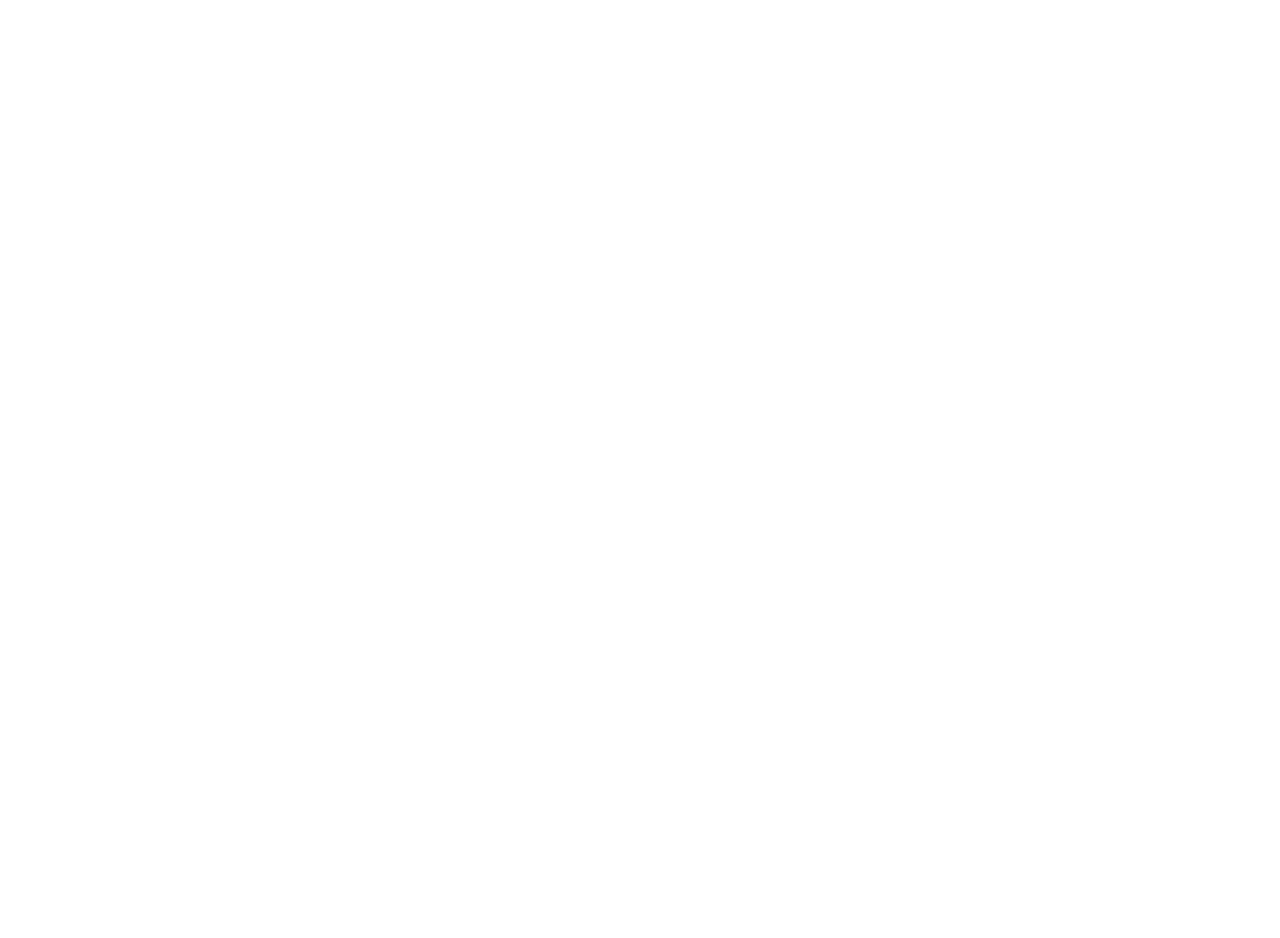
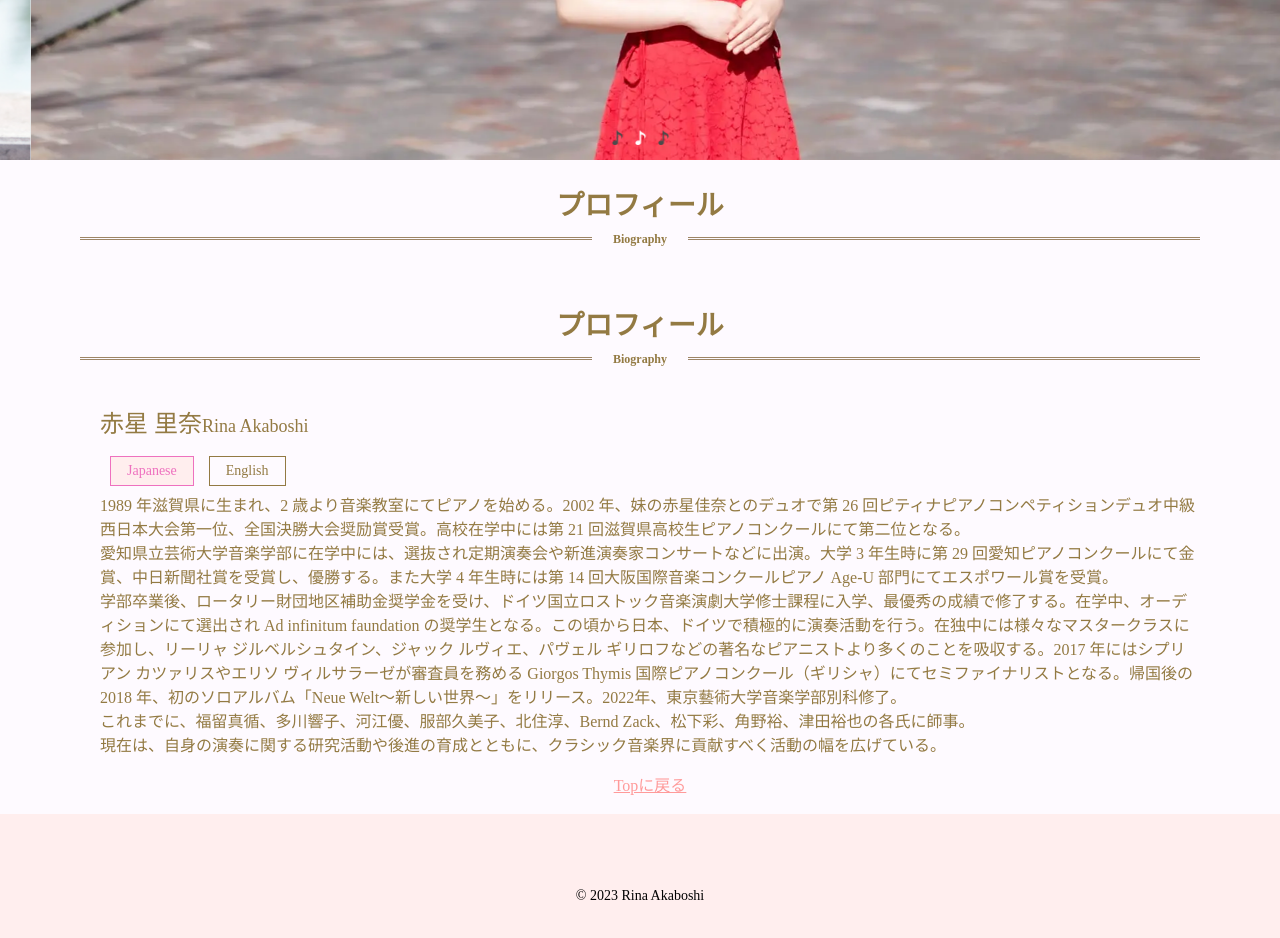
Before and after one commit to Koheibass/ruban-studio, a Next.js app: page /biography in a window 1280 px wide. Before the commit this address had no page. Shown: the part 440-1378 px from the top of the page. Before the commit the page ends 800 px from the top, so only its background shows below. Built offline with nearby package versions, Linux system fonts and the light colour scheme.

Commit message:
プロフィールページを作成、Linkエラー
Co-authored-by: Coji Mizoguchi <coji@techtalk.jp>

```diff
--- a/components/AppNav.jsx
+++ b/components/AppNav.jsx
@@ -1,4 +1,3 @@
-import Link from 'next/link'
 import { HeaderLeft } from './Header/HeaerLeft'
 import { HeaderMenu } from './Header/HeaderMenu'
 import { HeaderIcon } from './Header/HeaderIcon'
--- /dev/null
+++ b/components/Media.jsx
@@ -0,0 +1,15 @@
+
+export const Media = ({ media }) => {
+    return (<div key={media.id}>
+        <div class="top-movie" data-video-id={media.videoId}>
+            <img alt="video" class="top-movie3" src={media.thumbnailURL} width="100%" />
+            <div class="movie-play">
+                <img src="/icon/playmovie.svg" width="20%" class="movie-play3" />
+            </div>
+        </div>
+        <div class="individual-videos">
+            {media.title}
+        </div>
+    </div>
+    )
+}
--- a/components/SectionBiography.jsx
+++ b/components/SectionBiography.jsx
@@ -38,7 +38,7 @@ export const SectionBiography = () => {
                         現在は自身の演奏に関する研究活動や後進の育成とともに、クラシック音楽界に貢献すべく活動の幅を広げている。
                     </p>
                     <button class="biography__button__content__japanese">
-                        <Link href="biography.html">詳細</Link>
+                        <Link href="/biography">詳細</Link>
                     </button>
                 </div>
             </div>
--- a/components/SectionMedia.jsx
+++ b/components/SectionMedia.jsx
@@ -1,61 +1,76 @@
+import React from 'react'
 import { SectionHeader } from "./SectionHeader"
 import { TopButton } from "./TopButton"
+import { Media } from './Media'
 
 export const SectionMedia = () => {
+    const mediaList = [
+        {
+            id: 1,
+            title: 'ベートーヴェン : ピアノソナタ第s26番「告別」op.81a',
+            videoId: '4Tr9Y_rOfh4',
+            thumbnailURL: '/photo/Lebewohl.jpg',
+        },
+        {
+            id: 2,
+            title: 'シューマン＝リスト : 献呈',
+            videoId: 'n-B9BzPxbzk',
+            thumbnailURL: '/photo/Widmung.jpg',
+        },
+        {
+            id: 3,
+            title: 'ショパン : 練習曲集op.10よりNo.5「黒鍵」',
+            videoId: 'IkZB4TZtUAM',
+            thumbnailURL: '/photo/blackkeys.jpg',
+        },
+        {
+            id: 4,
+            title: 'シューベルト：即興曲 第3番 D899 op.90-3 変ト長調',
+            videoId: '66Fel4dySJ8',
+            thumbnailURL: '/photo/Impromptus.jpg',
+        }
+    ]
+
+    const [mode, setMode] = React.useState('video') // or image
+    const handleClickModeButton = (mode) => {
+        if (mode === 'video') {
+            setMode('video')
+        } else if (mode === 'image') {
+            setMode('image')
+        }
+    }
+
     return (
         <section class="section_media">
             <SectionHeader id="media" title="メディア" titleEn="Media" />
             <div class="media__button">
-                <button onClick="switchToMovie();removeClassToMovie()" id="MovieLeft"
-                    class="movie-button activate">動画</button>
-                <button onClick="switchToPhoto();addClassToPhoto()" id="PhotoRight" class="photo-button">写真</button>
+                <button
+                    id="MovieLeft"
+                    className={`movie-button ${mode === 'video' ? 'activate' : ''}`}
+                    onClick={() => handleClickModeButton('video')}
+                >
+                    動画
+                </button>
+                <button
+                    id="PhotoRight"
+                    className={`photo-button ${mode === 'image' ? 'activate' : ''}`}
+                    onClick={() => handleClickModeButton('image')} i
+                >
+                    写真
+                </button>
             </div>
+
             <div class="media__content" id="medialist">
                 <div class="media__list">
-                    <div>
-                        <div class="top-movie" data-video-id="4Tr9Y_rOfh4">
-                            <img alt="video" class="top-movie3" src="/photo/Lebewohl.jpg" width="100%" />
-                            <div class="movie-play">
-                                <img src="/icon/playmovie.svg" width="20%" class="movie-play3" />
-                            </div>
-                        </div>
-                        <div class="individual-videos">
-                            ベートーヴェン : ピアノソナタ第s26番「告別」op.81a
-                        </div>
-                    </div>
-                    <div>
-                        <div class="top-movie" data-video-id="n-B9BzPxbzk">
-                            <img alt="video" class="top-movie3" src="/photo/Widmung.jpg" width="100%" />
-                            <div class="movie-play">
-                                <img src="/icon/playmovie.svg" width="20%" class="movie-play3" />
-                            </div>
-                        </div>
-                        <div class="individual-videos">シューマン＝リスト : 献呈</div>
-                    </div>
-                    <div>
-                        <div class="top-movie" data-video-id="IkZB4TZtUAM">
-                            <img alt="video" class="top-movie3" src="/photo/blackkeys.jpg" width="100%" />
-                            <div class="movie-play">
-                                <img src="/icon/playmovie.svg" width="20%" class="movie-play3" />
-                            </div>
-                        </div>
-                        <div class="individual-videos">ショパン : 練習曲集op.10よりNo.5「黒鍵」</div>
-                    </div>
-                    <div>
-                        <div class="top-movie" data-video-id="66Fel4dySJ8">
-                            <img alt="video" class="top-movie3" src="/photo/Impromptus.jpg" width="100%" />
-                            <div class="movie-play">
-                                <img src="/icon/playmovie.svg" width="20%" class="movie-play3" />
-                            </div>
-                        </div>
-                        <div class="individual-videos">シューベルト：即興曲 第3番 D899 op.90-3 変ト長調</div>
-                    </div>
+                    {mediaList.map((media) => (
+                        <Media media={media} />
+                    ))}
                 </div>
                 <br />
                 <div class="top__button">
                     <TopButton />
                 </div>
             </div>
-        </section>
+        </section >
     )
 }
--- /dev/null
+++ b/pages/biography.jsx
@@ -0,0 +1,71 @@
+import Link from "next/link"
+import { AppNav } from '@/components/AppNav';
+import TopSlider from "@/components/TopSlider";
+import { SectionHeader } from "@/components/SectionHeader";
+
+export default function Bio() {
+    return (
+        <div class="whole">
+            <AppNav />
+            <TopSlider />
+            <main class="main">
+                <SectionHeader id="biography" title="プロフィール" titleEn="Biography" />
+                <h2 class="element__title">
+                    <div>プロフィール</div>
+                    <div class="translate">Biography</div>
+                </h2>
+                <div class="biography__content">
+                    <div>
+                        <Link src="biography.webp" class="biography__photo" width="100%"></Link>
+                    </div>
+                    <div class="biography__name">
+                        <div class="biography__name__japanese">
+                            赤星 里奈
+                            <span class="biography__name__alphabet">
+                                Rina Akaboshi
+                            </span>
+                        </div>
+                        <div class="biography__button">
+                            <button onClick="switchToJapanese();removeClassToJapanese()" id="JapaneseLeft"
+                                class="biography__button__japanese activate">Japanese</button>
+                            <button onClick="switchToEnglish();addClassToEmglish()" id="EnglishRight"
+                                class="biography__button__english">English</button>
+                        </div>
+                        <div class="main__profile" id="profile">
+                            <p>1989 年滋賀県に生まれ、2 歳より音楽教室にてピアノを始める。2002 年、妹の赤星佳奈とのデュオで第 26
+                                回ピティナピアノコンペティションデュオ中級西日本大会第一位、全国決勝大会奨励賞受賞。高校在学中には第 21 回滋賀県高校生ピアノコンクールにて第二位となる。
+                                <br />
+                                愛知県立芸術大学音楽学部に在学中には、選抜され定期演奏会や新進演奏家コンサートなどに出演。大学 3 年生時に第 29
+                                回愛知ピアノコンクールにて金賞、中日新聞社賞を受賞し、優勝する。また大学 4 年生時には第 14 回大阪国際音楽コンクールピアノ Age-U 部門にてエスポワール賞を受賞。
+                                <br />
+                                学部卒業後、ロータリー財団地区補助金奨学金を受け、ドイツ国立ロストック音楽演劇大学修士課程に入学、最優秀の成績で修了する。在学中、オーディションにて選出され Ad infinitum
+                                faundation の奨学生となる。この頃から日本、ドイツで積極的に演奏活動を行う。在独中には様々なマスタークラスに参加し、リーリャ ジルベルシュタイン、ジャック ルヴィエ、パヴェル
+                                ギリロフなどの著名なピアニストより多くのことを吸収する。2017 年にはシプリアン カツァリスやエリソ ヴィルサラーゼが審査員を務める Giorgos Thymis
+                                国際ピアノコンクール（ギリシャ）にてセミファイナリストとなる。帰国後の 2018 年、初のソロアルバム「Neue
+                                Welt〜新しい世界〜」をリリース。2022年、東京藝術大学音楽学部別科修了。
+                                <br />
+                                これまでに、福留真循、多川響子、河江優、服部久美子、北住淳、Bernd Zack、松下彩、角野裕、津田裕也の各氏に師事。
+                                <br />
+                                現在は、自身の演奏に関する研究活動や後進の育成とともに、クラシック音楽界に貢献すべく活動の幅を広げている。
+                            </p>
+                            <div class="return">
+                                <a class="return__content" href="index.html">Topに戻る</a>
+                            </div>
+                        </div>
+                    </div>
+                </div>
+            </main>
+            <div class="footer">
+                <div class="footer__content">
+                    <a href="https://www.instagram.com/akaboshi_rina/">
+                        <Link src="Instagram.svg" class="footer__instagram" width="50" height="50" alt="twitter"></Link>
+                    </a>
+                    <a href="https://www.youtube.com/@akaboshirina">
+                        <Link src="YouTube.svg" class="footer__youtube" width="60" height="60" alt="YouTube"></Link>
+                    </a>
+                </div>
+                <div class="lisence">© 2023 Rina Akaboshi</div>
+            </div>
+        </div>
+    )
+}
```
Also changed, not shown: pages/index.jsx (renamed from pages/index.js).
